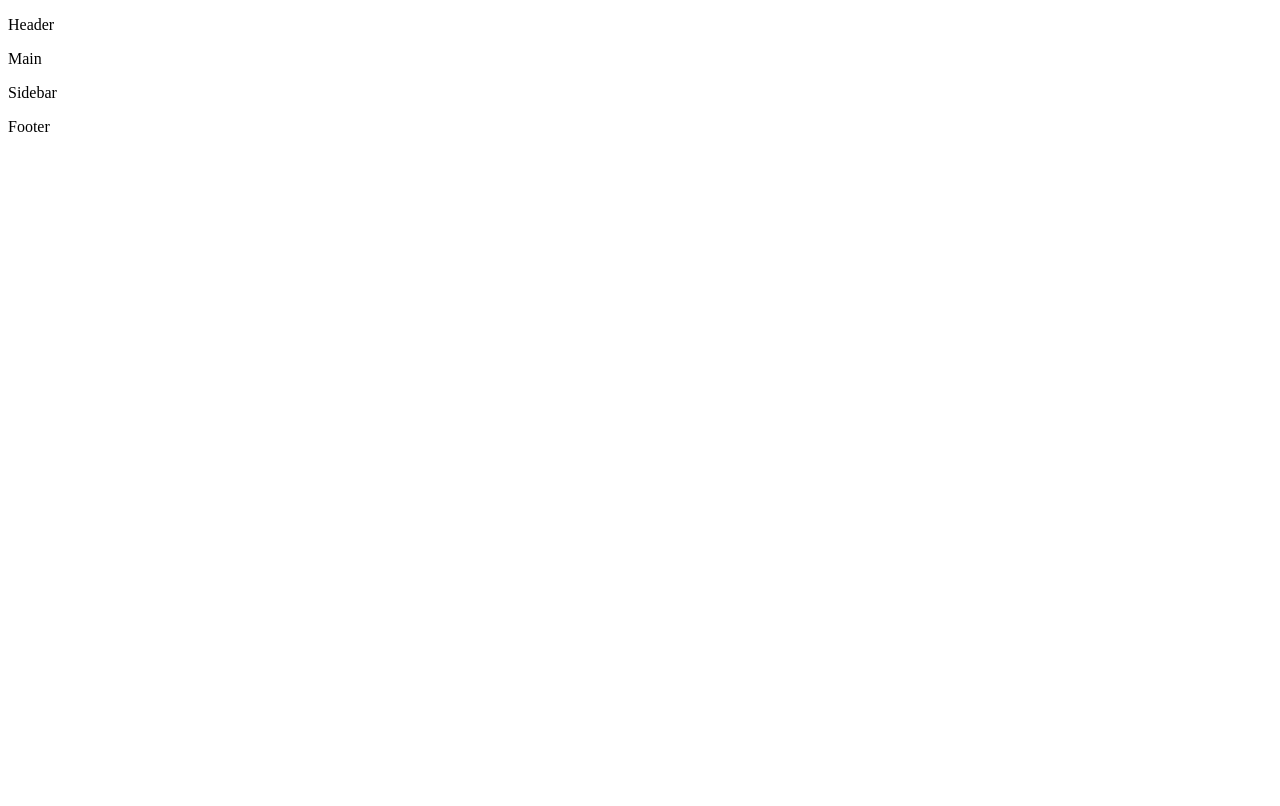
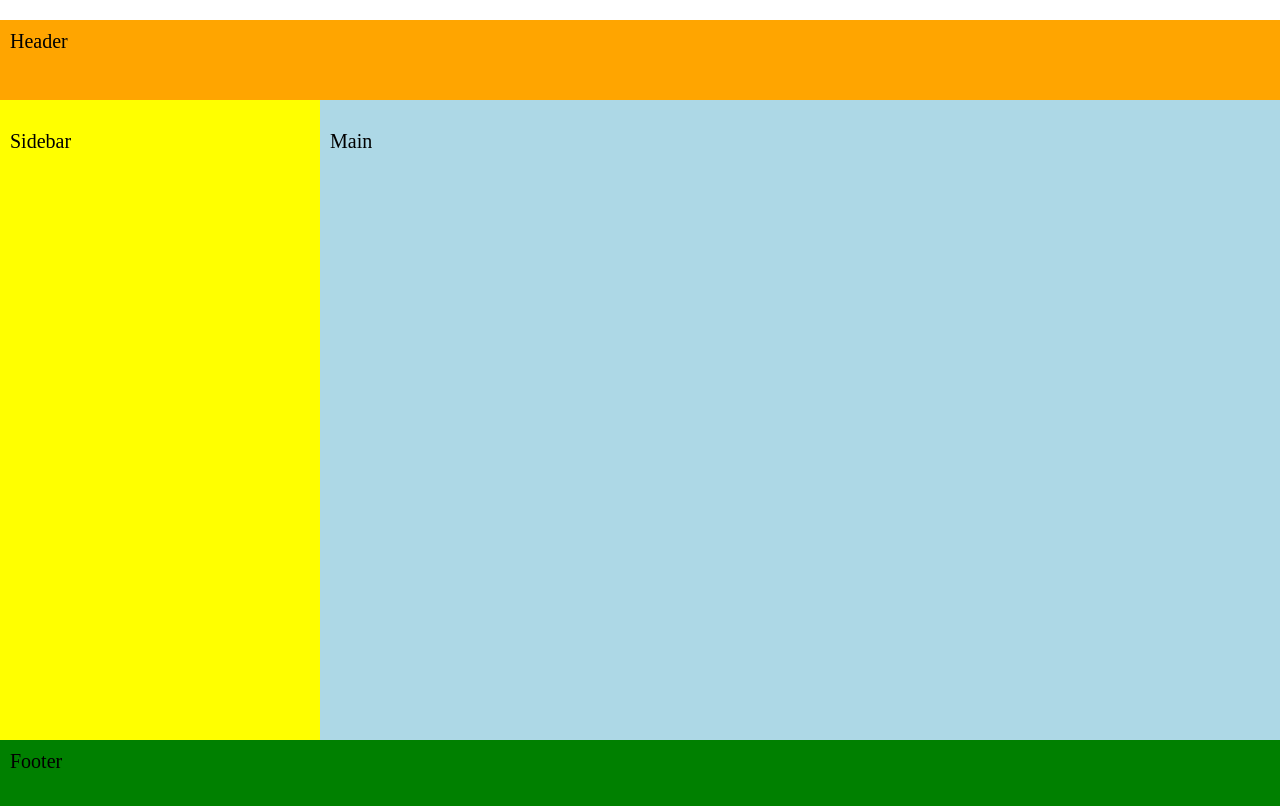
Before and after one commit to kritomas/layout, a plain HTML site: page index.html in a window 1280 px wide. Drawn offline with Linux system fonts and the light colour scheme.

Commit message:
First assignment done.

```diff
--- a/index.html
+++ b/index.html
@@ -1,18 +1,19 @@
 <!DOCTYPE html>
 <html lang="en" dir="ltr">
 	<head>
-		<title></title>
+		<title>LAYOUT GO BRRR</title>
 		<meta charset="utf-8">
+		<link rel="stylesheet" href="style.css">
 	</head>
 	<body>
 		<header>
 			<p>Header</p>
 		</header>
+		<aside>
+			<p>Sidebar</p>
+		</aside>
 		<main>
 			<p>Main</p>
-			<aside>
-				<p>Sidebar</p>
-			</aside>
 		</main>
 		<footer>
 			<p>Footer</p>
--- /dev/null
+++ b/style.css
@@ -0,0 +1,44 @@
+html {
+	margin: 0;
+	padding: 0;
+}
+body
+{
+	margin: 0;
+	padding: 0;
+}
+
+header {
+	clear: both;
+	background-color: orange;
+	width: 100vw;
+	height: 10vh;
+}
+
+aside {
+	float: left;
+	background-color: yellow;
+	width: 25vw;
+	height: 80vh;
+}
+
+main {
+	clear: top;
+	float: right;
+	background-color: lightblue;
+	width: 75vw;
+	height: 80vh;
+}
+
+footer {
+	clear: both;
+	background-color: green;
+	width: 100vw;
+	height: 10vh;
+}
+
+p {
+	padding: 10px;
+	font-family: ubuntu;
+	font-size: 20px;
+}
```
